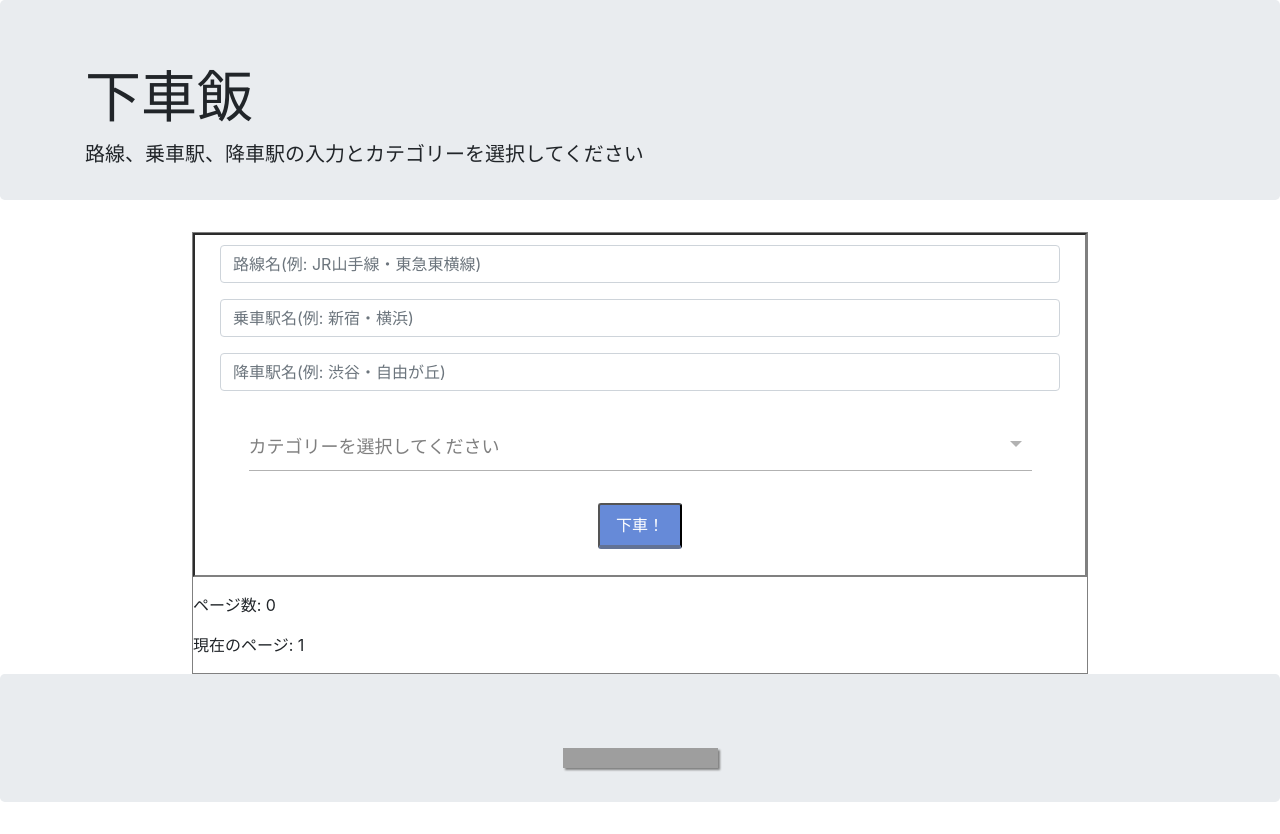
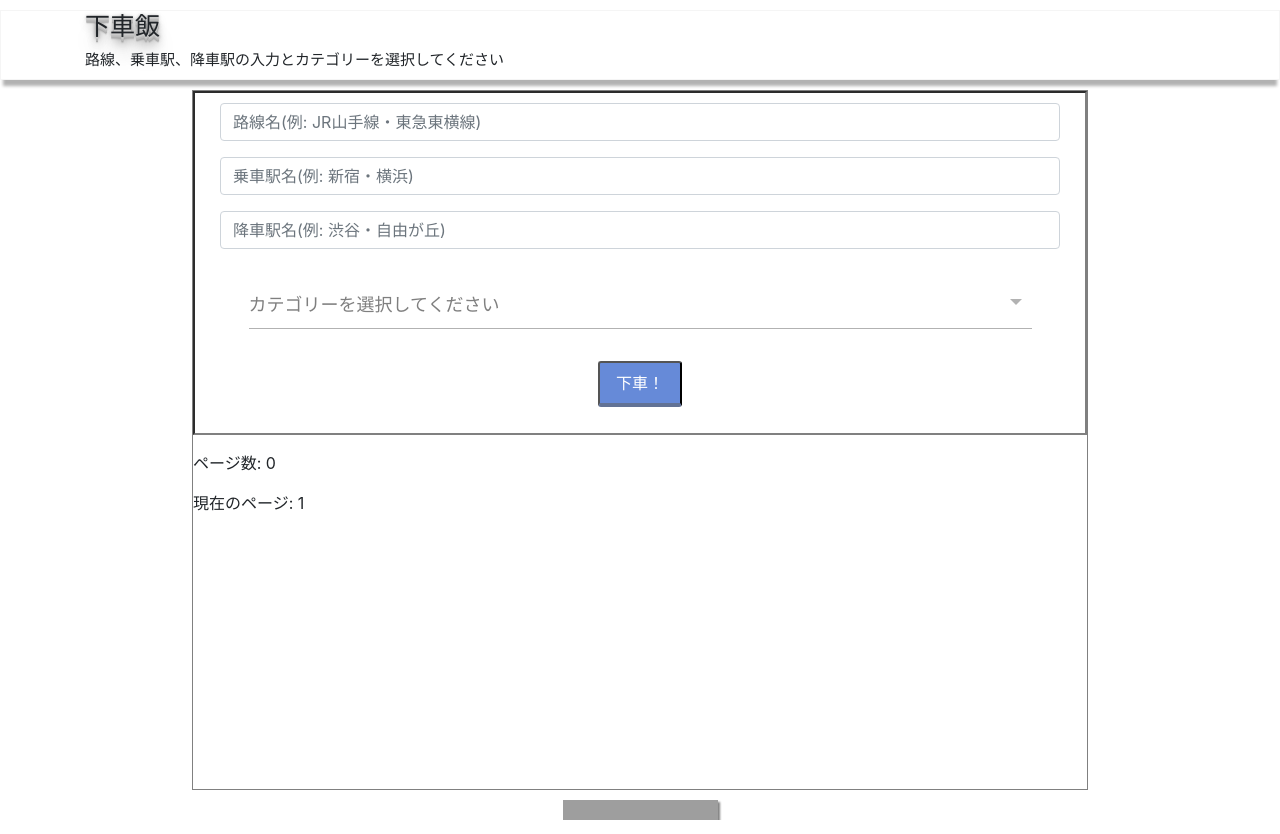
Before and after one commit to diagonal-m/stopover-food, a Django app: page / in a window 1280 px wide. Run offline with Django 3.2, Linux system fonts and the light colour scheme; parts of the project's set-up code (start-up, migrations or seed data) failed here and were passed over; some libraries are stand-ins or nearby versions; grey boxes are pictures that could not be loaded.

Commit message:
UIをシンプルに変更

```diff
--- a/stopover_food_app/templates/stopover_food_app/index.html
+++ b/stopover_food_app/templates/stopover_food_app/index.html
@@ -9,8 +9,30 @@
     <link rel="stylesheet" href="https://stackpath.bootstrapcdn.com/bootstrap/4.4.1/css/bootstrap.min.css" integrity="sha384-Vkoo8x4CGsO3+Hhxv8T/Q5PaXtkKtu6ug5TOeNV6gBiFeWPGFN9MuhOf23Q9Ifjh" crossorigin="anonymous">
     <title>stopover_food</title>
 	<style>
-		#header {
-			height: 200px;
+		header {
+			height: 70px;
+			width: 100%;
+			border:1px solid #f5f5f5;
+			margin: 10px auto;
+			align-content: center;
+			box-shadow: 0 9px 3px -3px rgba(0,0,0,0.3);
+  			-webkit-box-shadow: 0 9px 3px -3px rgba(0,0,0,0.3);
+  			-moz-box-shadow: 0 9px 3px -3px rgba(0,0,0,0.3);
+		}
+		h1{
+			font-size: 25px;
+			text-shadow: 0 1px 0 #ccc,
+               	0 2px 0 #c9c9c9,
+               	0 3px 0 #bbb,
+               	0 4px 0 #b9b9b9,
+               	0 5px 0 #aaa,
+               	0 6px 1px rgba(0,0,0,.1),
+               	0 0 5px rgba(0,0,0,.1),
+               	0 1px 3px rgba(0,0,0,.3),
+               	0 3px 5px rgba(0,0,0,.2),
+               	0 5px 10px rgba(0,0,0,.25),
+               	0 10px 10px rgba(0,0,0,.2),
+               	0 20px 20px rgba(0,0,0,.15);
 		}
 		body {
     		margin: 0;
@@ -19,8 +41,7 @@
     		min-height: 100vh;
 		}
 		footer {
-    		background: #333333;
-    		color: #ffffff;
+    		background: #ffffff;
     		height: 10px;
 		}
 		.btn-square {
@@ -177,7 +198,6 @@
 				width: 90%;
 			}
 		}
-
 		img {
 			max-width: 90%;
 			max-height: 250px;
@@ -188,12 +208,12 @@
 	</style>
 </head>
 <body>
-<div class="jumbotron" id="header">
+<header>
 	<div class="container">
-		<h1 class="display-4">下車飯</h1>
-		<p class="lead">路線、乗車駅、降車駅の入力とカテゴリーを選択してください</p>
+		<h1>下車飯</h1>
+		<p class="lead" style="font-size: 15px">路線、乗車駅、降車駅の入力とカテゴリーを選択してください</p>
 	</div>
-</div>
+</header>
 	<div id="content">
 		<form action="." method="get" name="fm" onsubmit="wait()">
 			<div class="form-group">
@@ -236,7 +256,7 @@
 		<p>ページ数: {{ pagecount }}</p>
 		<p id="pages"></p>
 	</div>
-<footer class="jumbotron" id="fodder">
+<footer>
 	<div class="container">
 		<a href="https://api.gnavi.co.jp/api/scope/" target="_blank">
 			<img src="https://api.gnavi.co.jp/api/img/credit/api_155_20.gif" width="155" height="20" border="0" alt="グルメ情報検索サイト　ぐるなび">
```
